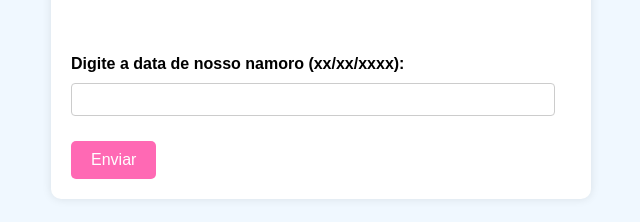
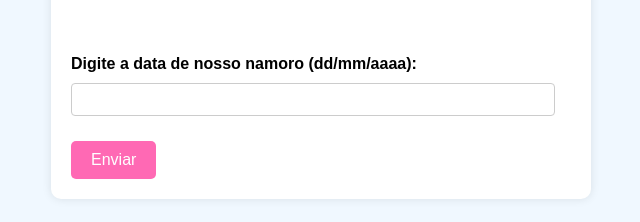
Before and after one commit to scooby-doo6141/amorzinho, a plain HTML site: page index.html in a window 1280 px wide. Shown: the part 310-532 px from the top of the page, 319-959 px from the left. Drawn offline with Linux system fonts and the light colour scheme.

Commit message:
Update index.html

```diff
--- a/index.html
+++ b/index.html
@@ -56,7 +56,7 @@
         <br/><br/>
         <span id="mensagem" style="color: #ff1493; font-weight: bold;"></span>
         <br/><br/>
-        <label for="senha">Digite a data de nosso namoro (xx/xx/xxxx):</label>
+        <label for="senha">Digite a data de nosso namoro (dd/mm/aaaa):</label>
         <input type="password" id="senha" name="senha" pattern="18/06/2023" required/>
         <input type="submit" value="Enviar"/>
     </form>
```
